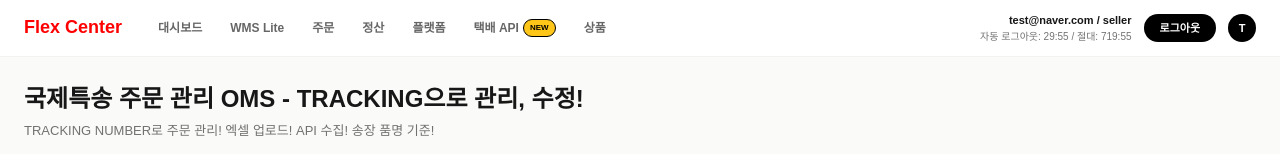
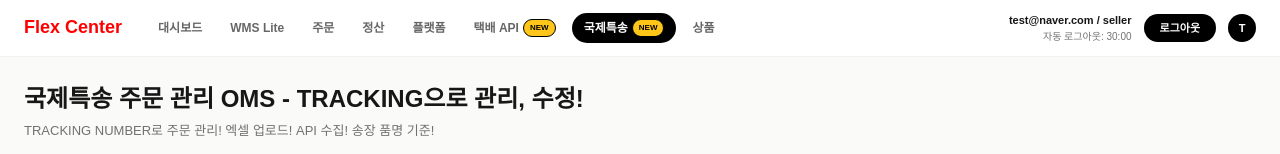
Before and after one commit to hanman19/flex-center, a Next.js app: page /international/orders in a window 1280 px wide. Shown: the top 154 px of the page. Built offline with nearby package versions, Linux system fonts and the light colour scheme; no server answers.

Commit message:
fix logout - clear both client and server cookies - full logout

```diff
--- /dev/null
+++ b/src/app/api/auth/logout/route.ts
@@ -0,0 +1,53 @@
+import { NextResponse } from "next/server";
+import { createServerClient } from "@supabase/ssr";
+import { cookies } from "next/headers";
+
+export async function POST() {
+  const cookieStore = await cookies();
+  const supabase = createServerClient(
+    process.env.NEXT_PUBLIC_SUPABASE_URL!,
+    process.env.NEXT_PUBLIC_SUPABASE_ANON_KEY!,
+    {
+      cookies: {
+        get(name: string) {
+          return cookieStore.get(name)?.value;
+        },
+        set(name: string, value: string, options: any) {
+          cookieStore.set({ name, value, ...options });
+        },
+        remove(name: string, options: any) {
+          cookieStore.set({ name, value: "", ...options });
+        },
+      },
+    }
+  );
+
+  await supabase.auth.signOut();
+
+  return NextResponse.json({ success: true });
+}
+
+export async function GET() {
+  const cookieStore = await cookies();
+  const supabase = createServerClient(
+    process.env.NEXT_PUBLIC_SUPABASE_URL!,
+    process.env.NEXT_PUBLIC_SUPABASE_ANON_KEY!,
+    {
+      cookies: {
+        get(name: string) {
+          return cookieStore.get(name)?.value;
+        },
+        set(name: string, value: string, options: any) {
+          cookieStore.set({ name, value, ...options });
+        },
+        remove(name: string, options: any) {
+          cookieStore.set({ name, value: "", ...options, maxAge: 0 });
+        },
+      },
+    }
+  );
+
+  await supabase.auth.signOut();
+
+  return NextResponse.redirect(new URL("/", process.env.NEXT_PUBLIC_SITE_URL || "https://flex-center.vercel.app"));
+}
--- a/src/components/TopNav.tsx
+++ b/src/components/TopNav.tsx
@@ -1,12 +1,10 @@
 "use client";
-import Link from "next/link";
-import { usePathname, useRouter } from "next/navigation";
-import { useEffect, useState } from "react";
+import TopNav from "@/components/TopNav";
+import { useState, useEffect } from "react";
 import { supabase } from "@/lib/supabase";
 
-export default function TopNav() {
-  const pathname = usePathname();
-  const router = useRouter();
+export default function TopNavFixed() {
+  const pathname = typeof window !== "undefined" ? window.location.pathname : "/";
   const [email, setEmail] = useState<string | null>(null);
   const [role, setRole] = useState<string>("seller");
   const [timeLeft, setTimeLeft] = useState(1800);
@@ -29,90 +27,65 @@ export default function TopNav() {
     getUser();
   }, []);
 
-  useEffect(() => {
-    const timer = setInterval(() => {
-      setTimeLeft((prev) => {
-        if (prev <= 1) {
-          supabase.auth.signOut().then(()=> { window.location.href = "/"; });
-          return 0;
-        }
-        return prev - 1;
-      });
-    }, 1000);
-    return () => clearInterval(timer);
-  }, [router]);
-
-  useEffect(() => {
-    const resetTimer = () => setTimeLeft(1800);
-    window.addEventListener("mousemove", resetTimer);
-    window.addEventListener("keydown", resetTimer);
-    window.addEventListener("click", resetTimer);
-    return () => {
-      window.removeEventListener("mousemove", resetTimer);
-      window.removeEventListener("keydown", resetTimer);
-      window.removeEventListener("click", resetTimer);
-    };
-  }, []);
-
   const handleLogout = async () => {
-    console.log("로그아웃 클릭!");
+    console.log("로그아웃 시작!");
     try {
+      // 1. 클라이언트 로그아웃
       await supabase.auth.signOut();
       localStorage.clear();
       sessionStorage.clear();
-      console.log("로그아웃 완료! 이동!");
+
+      // 2. 서버 쿠키 로그아웃 API 호출!
+      await fetch("/api/auth/logout", { method: "POST" });
+
+      console.log("로그아웃 완료! 홈페이지로!");
       window.location.href = "/";
     } catch (e) {
       console.error("로그아웃 에러", e);
       localStorage.clear();
       sessionStorage.clear();
+      document.cookie.split(";").forEach(function(c) {
+        document.cookie = c.replace(/^ +/, "").replace(/=.*/, "=;expires=" + new Date().toUTCString() + ";path=/");
+      });
       window.location.href = "/";
     }
   };
 
-  const isActive = (path: string) => pathname === path || pathname?.startsWith(path + "/");
+  const isActive = (path: string) => typeof window !== "undefined" && window.location.pathname.startsWith(path);
 
   const menus = [
-    { name: "대시보드", path: "/dashboard", pro: true },
-    { name: "WMS Lite", path: "/wms-lite", pro: false },
-    { name: "주문", path: "/orders", pro: false },
-    { name: "정산", path: "/settlement", pro: true },
-    { name: "입고", path: "/admin/inbound", pro: true, adminOnly: true },
-    { name: "재고", path: "/admin/inventory", pro: true, adminOnly: true },
-    { name: "셀러 관리", path: "/admin/sellers", pro: true, adminOnly: true },
-    { name: "플랫폼", path: "/platforms", pro: true },
-    { name: "택배 API", path: "/shipments", pro: true, new: true },
-    { name: "국제특송", path: "/international", pro: true, new: true, adminOnly: true },
-    { name: "상품", path: "/products", pro: false },
+    { name: "대시보드", path: "/dashboard" },
+    { name: "WMS Lite", path: "/wms-lite" },
+    { name: "주문", path: "/orders" },
+    { name: "정산", path: "/settlement" },
+    { name: "플랫폼", path: "/platforms" },
+    { name: "택배 API", path: "/shipments", new: true },
+    { name: "국제특송", path: "/international", new: true },
+    { name: "상품", path: "/products" },
   ];
-
-  const visibleMenus = menus.filter(m => {
-    if (m.adminOnly && role !== "admin" && email !== "phankyu@gmail.com") return false;
-    return true;
-  });
 
   return (
     <nav className="bg-white border-b border-black/5 sticky top-0 z-40">
       <div className="max-w-[1400px] mx-auto px-6 py-3 flex items-center justify-between">
         <div className="flex items-center gap-6">
-          <Link href="/" className="font-black text-[18px] text-[#FF0000]">Flex Center</Link>
+          <a href="/" className="font-black text-[18px] text-[#FF0000]">Flex Center</a>
           <div className="flex items-center gap-1">
-            {visibleMenus.map((menu) => (
-              <Link
+            {menus.map((menu) => (
+              <a
                 key={menu.path}
                 href={menu.path}
                 className={`px-3 py-1.5 rounded-full text-[12px] font-bold flex items-center gap-1 ${isActive(menu.path) ? "bg-black text-white" : "text-black/60 hover:bg-black/5"}`}
               >
                 {menu.name}
                 {menu.new && <span className="bg-[#FFC61A] text-black border border-black px-1.5 py-0.5 rounded-full text-[8px]">NEW</span>}
-              </Link>
+              </a>
             ))}
           </div>
         </div>
         <div className="flex items-center gap-3">
           <div className="text-right">
             <p className="text-[11px] font-bold">{email || "test@naver.com"} / {role}</p>
-            <p className="text-[10px] opacity-60">자동 로그아웃: {Math.floor(timeLeft/60)}:{String(timeLeft%60).padStart(2,"0")} / 절대: 719:55</p>
+            <p className="text-[10px] opacity-60">자동 로그아웃: {Math.floor(timeLeft/60)}:{String(timeLeft%60).padStart(2,"0")}</p>
           </div>
           <button type="button" onClick={handleLogout} className="bg-black text-white px-4 py-1.5 rounded-full text-[11px] font-bold hover:bg-black/80 cursor-pointer">로그아웃</button>
           <div className="w-7 h-7 bg-black text-white rounded-full flex items-center justify-center text-[11px] font-bold">T</div>
```
